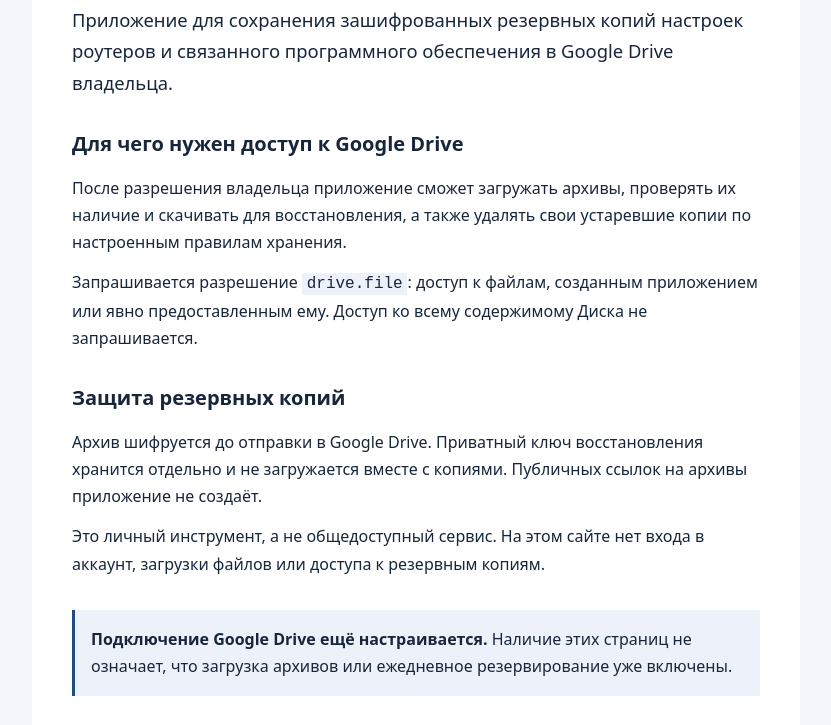
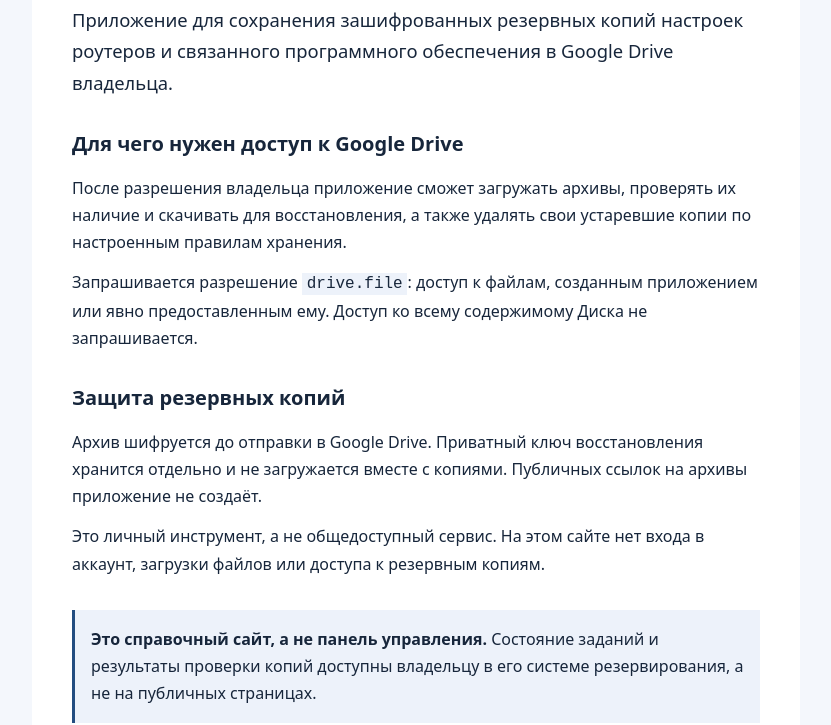
Before and after one commit to aftBINKO/router-backups-info, a plain HTML site: page index.html in a window 1280 px wide. Shown: the part 235-960 px from the top of the page, without its empty margins (224-1055 px from the left). Drawn offline with Linux system fonts and the light colour scheme.

Commit message:
Clarify informational site after backup setup

```diff
--- a/index.html
+++ b/index.html
@@ -23,7 +23,7 @@
       <p>Архив шифруется до отправки в Google Drive. Приватный ключ восстановления хранится отдельно и не загружается вместе с копиями. Публичных ссылок на архивы приложение не создаёт.</p>
       <p>Это личный инструмент, а не общедоступный сервис. На этом сайте нет входа в аккаунт, загрузки файлов или доступа к резервным копиям.</p>
     </section>
-    <aside><strong>Подключение Google Drive ещё настраивается.</strong> Наличие этих страниц не означает, что загрузка архивов или ежедневное резервирование уже включены.</aside>
+    <aside><strong>Это справочный сайт, а не панель управления.</strong> Состояние заданий и результаты проверки копий доступны владельцу в его системе резервирования, а не на публичных страницах.</aside>
     <footer><a href="privacy.html">Политика конфиденциальности</a><p>По вопросам приложения используйте адрес поддержки на экране согласия Google для Router Backups.</p></footer>
   </main>
 </body>
```
